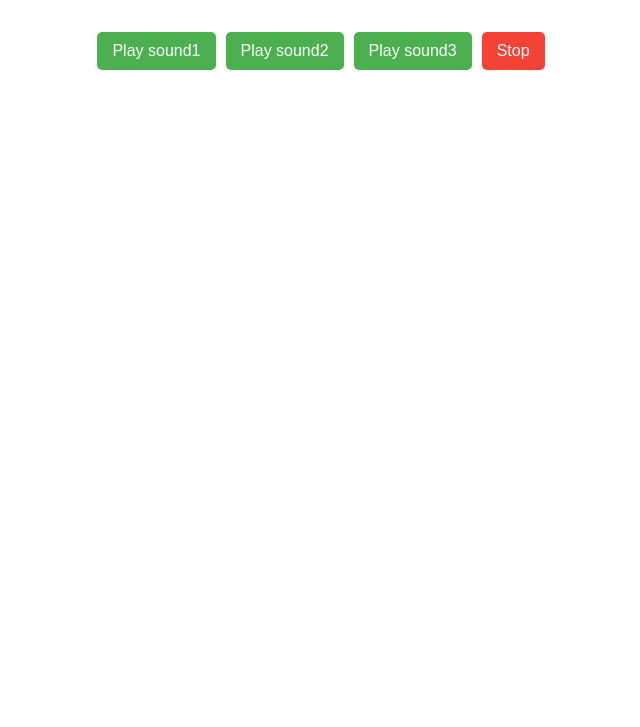
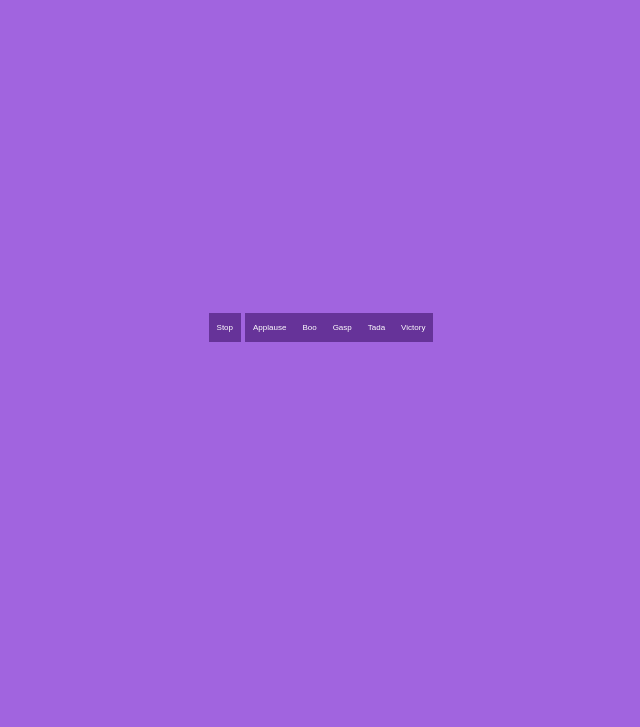
Before and after one commit to acciojob/Soundbar-satyamjha09, a website: page main.html in a window 1280 px wide. Shown: the part 73-800 px from the top of the page, without its empty margins (319-959 px from the left). Drawn offline with Linux system fonts and the light colour scheme.

Commit message:
created a submission

```diff
--- a/main.html
+++ b/main.html
@@ -7,11 +7,15 @@
 </head>
 
 <body>
-	<h1>Soundbar</h1>
 
-  <!-- Section to contain all audio buttons -->
+  <audio id="applause" src="./sounds/applause.mp3"></audio>
+  <audio id="boo" src="./sounds/boo.mp3"></audio>
+  <audio id="gasp" src="./sounds/gasp.mp3"></audio>
+  <audio id="tada" src="./sounds/tada.mp3"></audio>
+  <audio id="victory" src="./sounds/victory.mp3"></audio>
+
   <section id="buttons">
-    <!-- Buttons will be injected via JavaScript -->
+   <button class="stop" id="stop">Stop</button>
   </section>
     <script type="text/javascript" src="./script.js">
 </script>
--- a/script.js
+++ b/script.js
@@ -1,39 +1,35 @@
-// List of sound file names (without extension) inside the "sounds" folder
-    const soundNames = ["sound1", "sound2", "sound3"];
 
-    // Create an Audio object for each sound
-    const sounds = soundNames.map((sound) => {
-      const audio = new Audio(`./sounds/${sound}.mp3`);
-      audio.id = sound;
-      return audio;
-    });
+// List of sounds to create buttons for
+const sounds = ["applause", "boo", "gasp", "tada", "victory"];
 
-    // Reference to the container where we'll place our buttons
-    const buttonsContainer = document.getElementById("buttons");
+// Create a button for each sound dynamically
+sounds.forEach((sound) => {
+  const btn = document.createElement("button");
+  btn.classList.add("btn");
+  btn.innerText = sound.charAt(0).toUpperCase() + sound.slice(1);
+  // e.g. 'applause' -> 'Applause'
 
-    // Function to stop all currently playing sounds
-    function stopAllSounds() {
-      sounds.forEach((audio) => {
-        audio.pause();
-        audio.currentTime = 0; // reset to start
-      });
-    }
+  // When clicked, stop all sounds then play this one
+  btn.addEventListener("click", () => {
+    stopAllSounds();
+    document.getElementById(sound).play();
+  });
 
-    // Create a button for each sound
-    soundNames.forEach((sound, index) => {
-      const button = document.createElement("button");
-      button.innerText = `Play ${sound}`;
-      button.className = "btn";
-      button.addEventListener("click", () => {
-        stopAllSounds(); // stop any other sound
-        sounds[index].play(); // play the clicked sound
-      });
-      buttonsContainer.appendChild(button);
-    });
+  // Append the button inside the #buttons section
+  document.getElementById("buttons").appendChild(btn);
+});
 
-    // Create a global "Stop" button
-    const stopButton = document.createElement("button");
-    stopButton.innerText = "Stop";
-    stopButton.className = "stop";
-    stopButton.addEventListener("click", stopAllSounds);
-    buttonsContainer.appendChild(stopButton)
+/**
+ * Pause and reset all audio elements
+ */
+function stopAllSounds() {
+  sounds.forEach((sound) => {
+    const audioElem = document.getElementById(sound);
+    audioElem.pause();
+    audioElem.currentTime = 0;
+  });
+}
+
+// Handle Stop button
+const stopBtn = document.getElementById("stop");
+stopBtn.addEventListener("click", stopAllSounds);
--- a/styles.css
+++ b/styles.css
@@ -1,27 +1,25 @@
- /* Example basic styling */
-    body {
-      font-family: Arial, sans-serif;
-      text-align: center;
-      margin: 20px;
-    }
-    #buttons {
-      display: inline-block;
-      margin-top: 20px;
-    }
-    .btn, .stop {
-      display: inline-block;
-      margin: 5px;
-      padding: 10px 15px;
-      font-size: 1rem;
-      cursor: pointer;
-      border: none;
-      border-radius: 5px;
-    }
-    .btn {
-      background-color: #4caf50; /* green button */
-      color: white;
-    }
-    .stop {
-      background-color: #f44336; /* red button */
-      color: white;
-    }
+* {
+  margin: 0;
+  padding: 0;
+  box-sizing: border-box;
+}
+
+html, body {
+  width: 100vw;
+  height: 100vh;
+  background: #A164DF;
+  display: flex;
+  justify-content: space-evenly;
+  align-items: center;
+}
+
+/* This targets all buttons inside #buttons */
+#buttons button {
+  background-color: #663399;
+  color: white;
+  padding: 10px 8px;
+  outline: none;
+  border: none;
+  font-size: 8px;
+  cursor: pointer;
+}
```
